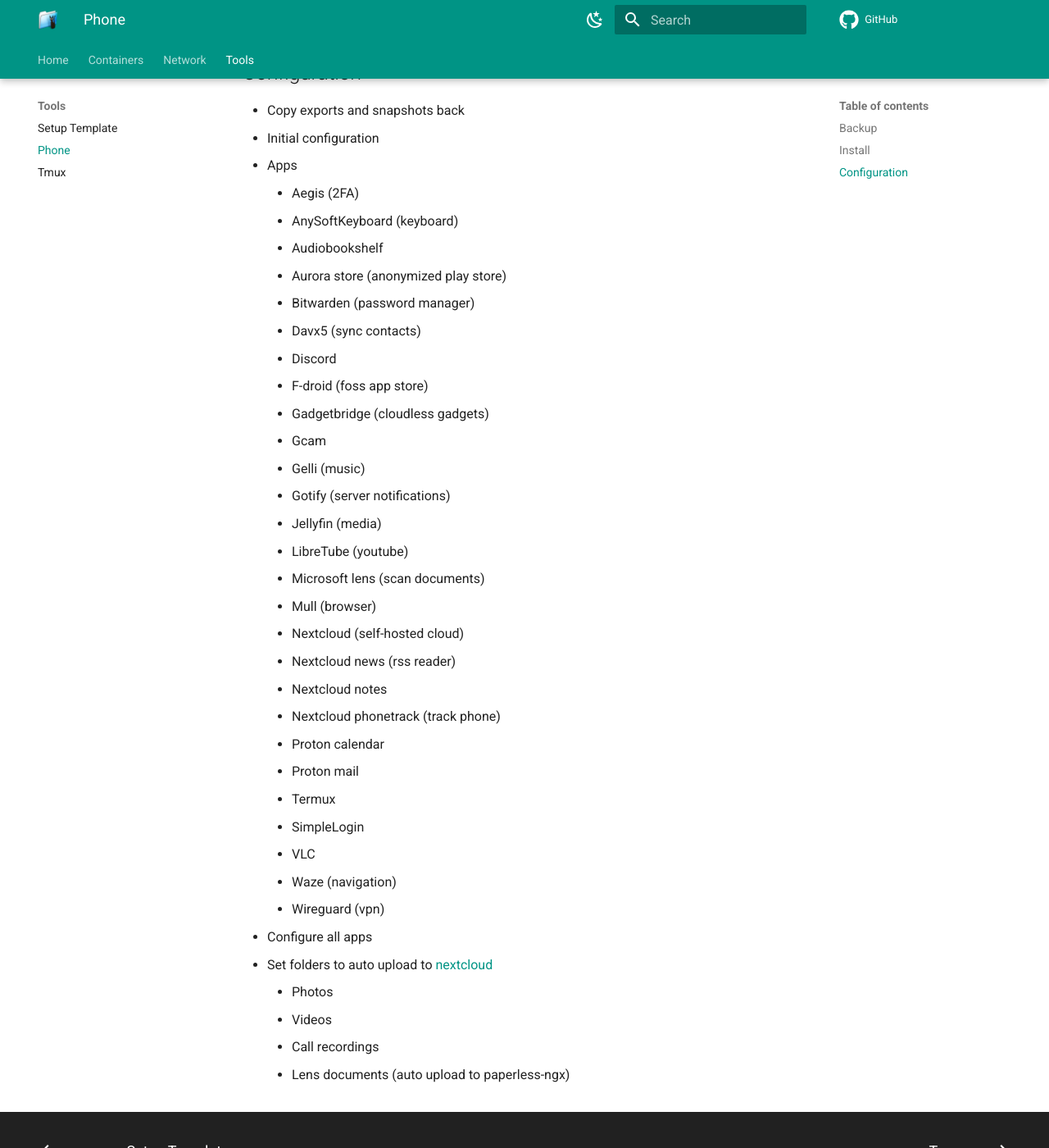
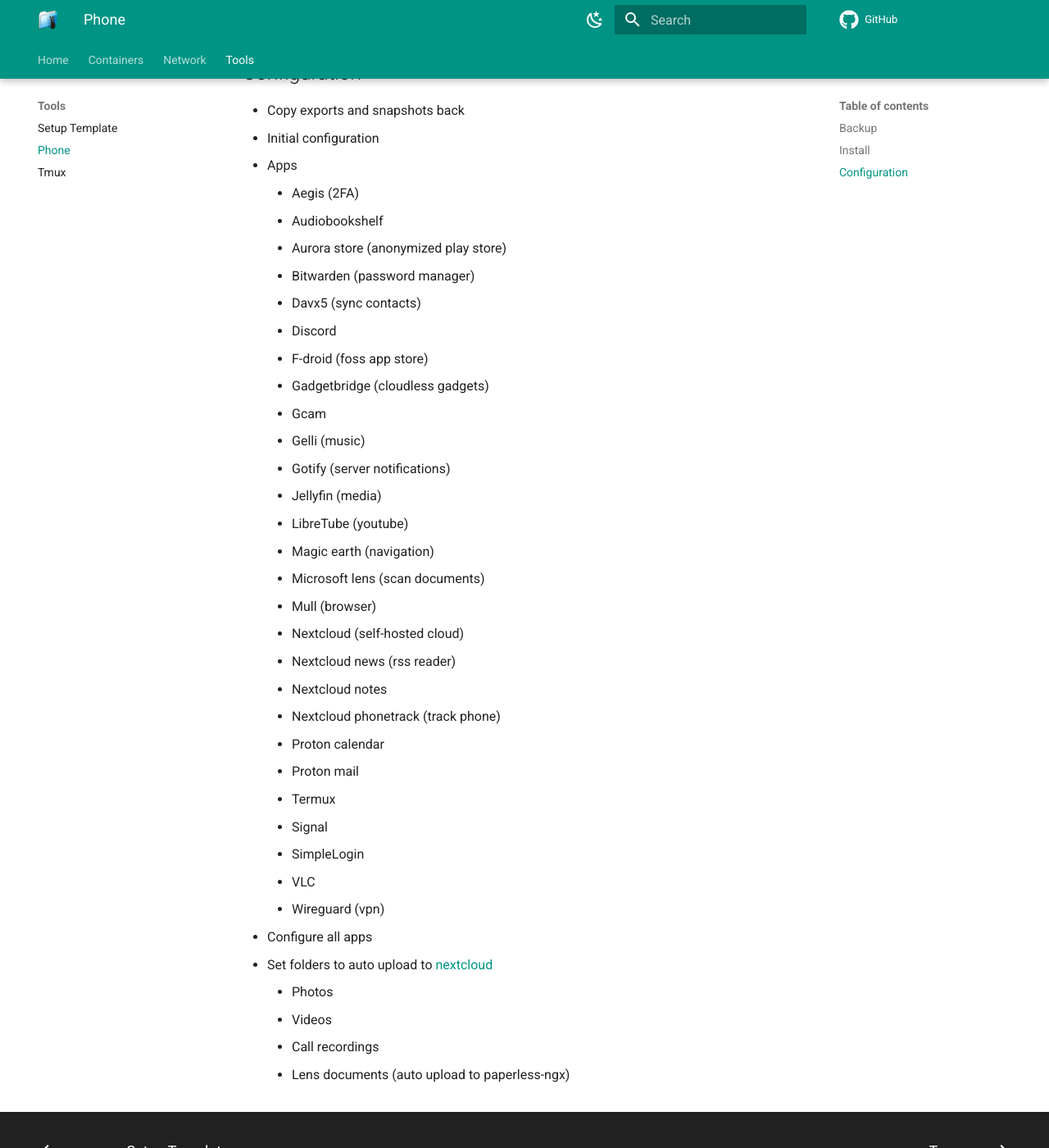
Before and after one commit to quietsy/advanced-configurations, an MkDocs documentation site: the page built from docs/phone.md, in a window 1280 px wide and 1400 px high, scrolled down 1639 px. Shown: the whole window at 82% size. Built offline with MkDocs 1.6.1 and Material for MkDocs 9.7.7, drawn with Linux system fonts in a browser that asks for light colours; comment, search, counter and statistics services are not loaded.

Commit message:
Update phone.md

```diff
--- a/docs/phone.md
+++ b/docs/phone.md
@@ -52,7 +52,6 @@
 - Initial configuration
 - Apps
   - Aegis (2FA)
-  - AnySoftKeyboard (keyboard)
   - Audiobookshelf
   - Aurora store (anonymized play store)
   - Bitwarden (password manager)
@@ -65,6 +64,7 @@
   - Gotify (server notifications)
   - Jellyfin (media)
   - LibreTube (youtube)
+  - Magic earth (navigation)
   - Microsoft lens (scan documents)
   - Mull (browser)
   - Nextcloud (self-hosted cloud)
@@ -74,9 +74,9 @@
   - Proton calendar
   - Proton mail
   - Termux
+  - Signal
   - SimpleLogin
   - VLC
-  - Waze (navigation)
   - Wireguard (vpn)
 - Configure all apps
 - Set folders to auto upload to [nextcloud](/nextcloud/)
```
